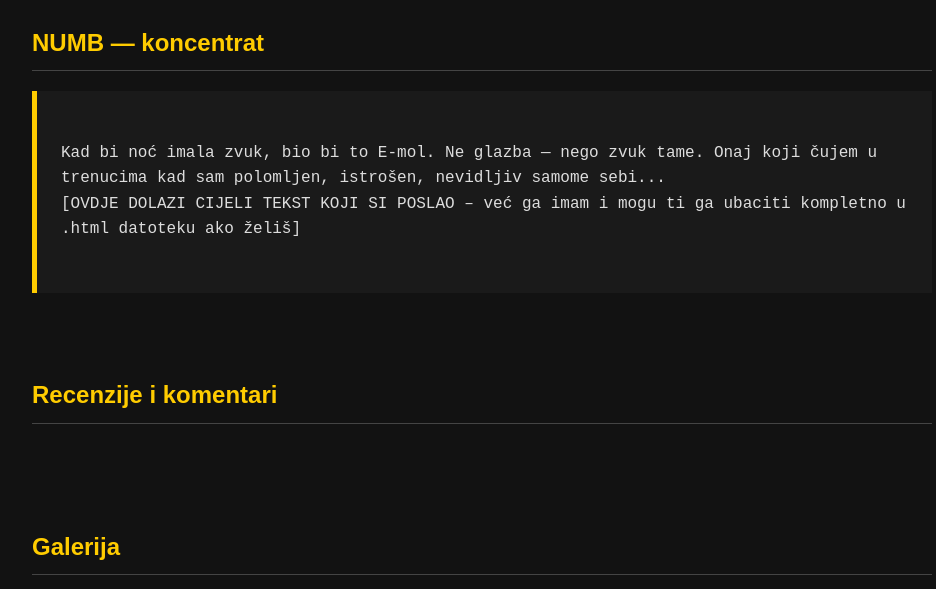
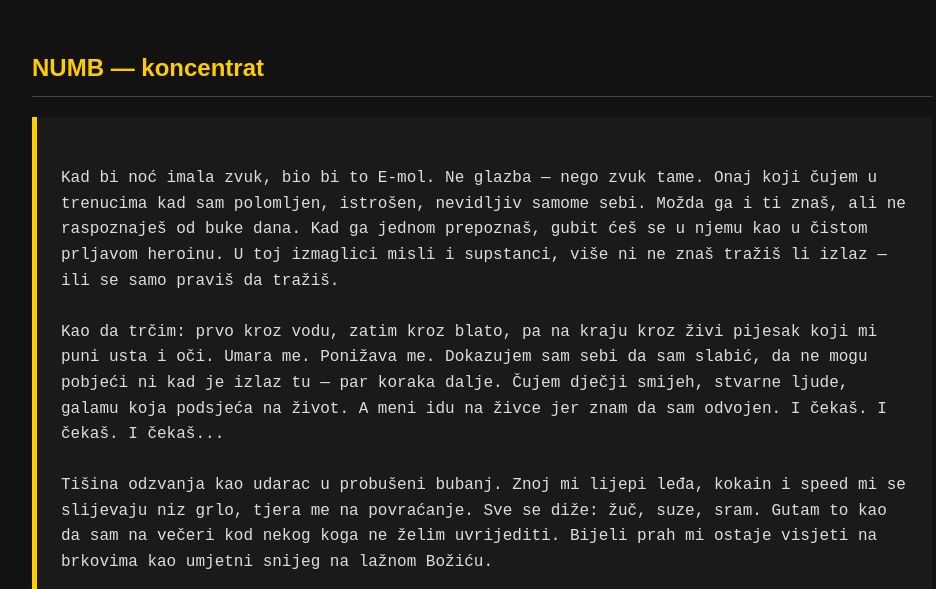
Before and after one commit to igordirtydog/x, a plain HTML site: page index.html in a window 1280 px wide. Shown: the part 920-1509 px from the top of the page, without its empty margins (158-1094 px from the left). Drawn offline with Linux system fonts and the light colour scheme; a script that the page names is missing.

Commit message:
Update index.html

```diff
--- a/index.html
+++ b/index.html
@@ -1,4 +1,4 @@
-<!DOCTYPE html>
+!DOCTYPE html>
 <html lang="hr">
 <head>
   <meta charset="UTF-8" />
@@ -170,11 +170,35 @@
   <section id="koncentrat">
     <h2>NUMB — koncentrat</h2>
     <div class="koncentrat">
-Kad bi noć imala zvuk, bio bi to E-mol. Ne glazba — nego zvuk tame. Onaj koji čujem u trenucima kad sam polomljen, istrošen, nevidljiv samome sebi...
-[OVDJE DOLAZI CIJELI TEKST KOJI SI POSLAO – već ga imam i mogu ti ga ubaciti kompletno u .html datoteku ako želiš]
+Kad bi noć imala zvuk, bio bi to E-mol. Ne glazba — nego zvuk tame. Onaj koji čujem u trenucima kad sam polomljen, istrošen, nevidljiv samome sebi. Možda ga i ti znaš, ali ne raspoznaješ od buke dana. Kad ga jednom prepoznaš, gubit ćeš se u njemu kao u čistom prljavom heroinu. U toj izmaglici misli i supstanci, više ni ne znaš tražiš li izlaz — ili se samo praviš da tražiš.
+
+Kao da trčim: prvo kroz vodu, zatim kroz blato, pa na kraju kroz živi pijesak koji mi puni usta i oči. Umara me. Ponižava me. Dokazujem sam sebi da sam slabić, da ne mogu pobjeći ni kad je izlaz tu — par koraka dalje. Čujem dječji smijeh, stvarne ljude, galamu koja podsjeća na život. A meni idu na živce jer znam da sam odvojen. I čekaš. I čekaš. I čekaš...
+
+Tišina odzvanja kao udarac u probušeni bubanj. Znoj mi lijepi leđa, kokain i speed mi se slijevaju niz grlo, tjera me na povraćanje. Sve se diže: žuč, suze, sram. Gutam to kao da sam na večeri kod nekog koga ne želim uvrijediti. Bijeli prah mi ostaje visjeti na brkovima kao umjetni snijeg na lažnom Božiću.
+
+Ova noć nije obična. Tamna je, dublja nego prije. Znam što dolazi. Neće me pitati želim li. Učinit će što treba. Jer sam ga sam stvorio.
+
+Pokušavam odoljeti, ali zvuk E-mola me nosi — kao da sam vezan za neku staru melodiju iz koje nema bijega. Nema urlanja, nema panike. Samo prihvaćanje. Zvuči kao kraj — ali nije. Uzimam čelični pladanj, osobnu iskaznicu i povlačim crtu. Kristali kokaina bljeskaju kao lažni dijamanti. Možda lažni, ali moji.
+
+Upaljač neće upaliti. Prazan. Kresnem ga opet. Ništa. Još jednom. I još. I tako to krene — svaki neuspjeli pokušaj kao nova rečenica u priči koja nema poantu. Nešto me u toj upornosti podsjeti na vlastiti penis — nepredvidiv, tvrdoglav, svojeglav, u vječnom ratu sa mnom. Pomislim da bi možda bolje funkcionirao da ga tretiram s više poštovanja. Ta misao me nasmije i napunim upaljač.
+
+Cigareta gori. Upaljač pleše. U sobi polako nestaje miris života.
+
+Speed i trava — zločesta kombinacija za pamćenje. Kreneš na WC, pa zaboraviš. Vraćaš se, pa opet zaboraviš. I tako krug. Sve dok tijelo ne povuče kočnicu.
+
+Radio sam. Po 20 sati dnevno u pekari. Posao za četvoricu, možda i šestoro. Za gazdu koji je možda trebao biti prijatelj. A ja sam mislio da jesam nešto vrijedan. Da će trud značiti nešto. Možda i jest — ali ne dovoljno.
+
+Znam da nisam lako štivo. Možda ne trebaš ni čitati dalje. Možda ti je dovoljna i ova polovica. Ako nisi spreman, slobodno ostavi knjigu, zatvori dokument, ili — ako ti je baš dosadno na WC-u — okreni pakiranje toaletnog papira. Možda je i ono pametnije od mene.
+
+Priča ide dalje. Nije ni početak ni kraj — samo trenutak u vremenu. Neki bi rekli da je ovo Schrödingerova ispovijed. Postoji i ne postoji. Prijatelj kojeg zovem Crni – nije baš prijatelj. Nije ni neprijatelj. Ipak, više štete sam sebi napravio nego on meni. A možda smo obojica bili i anđeli i demoni – u istoj priči, s dvije verzije istine.
+
+Htio sam priču početi s njim, da imam nekog koga ću okriviti. Ali onda sam čuo negdje da je prebacivanje krivnje znak manjka inteligencije. Pa, evo, pokušavam ne biti glup. Radije razmišljam o bivšim ljubavima, kojih je bilo iznenađujuće mnogo. Ipak, prava ljubav došla je tek sa 38 godina – i to zahvaljujući narkoticima. Bez njih joj se ne bih ni približio.
+
+Kokain, trava, speed – kombinacija koja te baci u vrtlog pornografije, impotencije i potrebe za bijegom. Kamagra je bila logičan korak. Bio sam pijan, naduvan i nadrkan – ali penis mi je stajao kao zvonik. Pregledao sam sve što me ložilo. I onda — Tinder. Javila se jedna starija žena. Precizna. S interpunkcijom. S poštovanjem prema jeziku. Počeli smo slati slike, pa pričati, pa razmjenjivati tijela preko ekrana. A ja? Masturbirao sam više nego što sam disao.
+
+Jedna crta, druga crta, Jack Daniels, pljuga, joint, Kamagra – i tako u krug. Danima sam se javljao bolestan na posao. Navlačio kurac dok sam šefu glumio kašalj. Na kraju smo i masturbirali skupa preko videopoziva. Ni tada nije znala da sam već istrošen, da boli, da ne mogu više — a da ipak nastavljam. Jer bolje nisam znao.
     </div>
   </section>
-
   <section id="komentari">
     <h2>Recenzije i komentari</h2>
     <div id="disqus_thread"></div>
```
